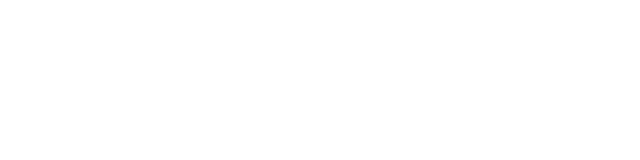
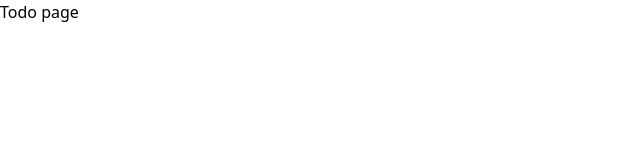
Before and after one commit to gsTavares/to-do-list-react, a React (Vite) app: page /user/todo in a window 1280 px wide. Before the commit this address had no page. Shown: the top 160 px of the page, without its empty margins (0-640 px from the left). Built offline with nearby package versions, Linux system fonts and the light colour scheme.

Commit message:
feat: add navigation to user's TODO page

```diff
--- a/src/Router.tsx
+++ b/src/Router.tsx
@@ -1,12 +1,14 @@
 import {Routes, Route} from 'react-router-dom'
 import { Landing } from './pages/Landing'
 import Login from './pages/Login'
+import Todo from './pages/Todo'
 
 export default function Router() {
     return (
         <Routes>
             <Route path='/' element={<Landing />} />
             <Route path='/login' element={<Login />} />
+            <Route path='/user/todo' element={<Todo />} />
         </Routes>
     )
 }
```
